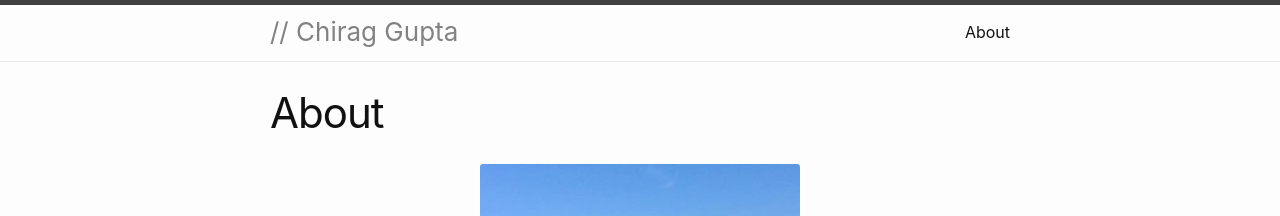
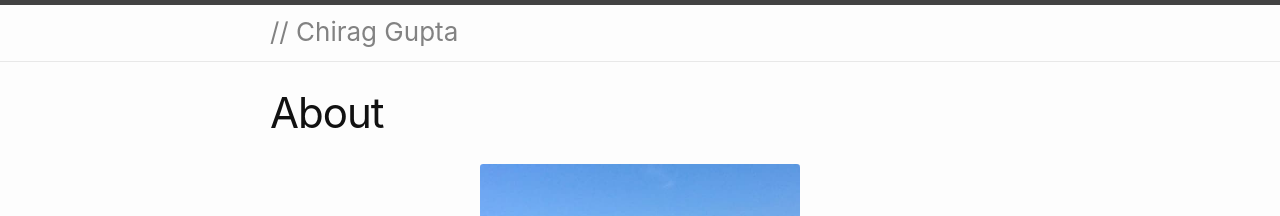
Before and after one commit to chiraggupta/ChiragGupta.com, a Jekyll site: the page built from about.md, in a window 1280 px wide. Shown: the top 216 px of the page. Built offline with Jekyll 4.4.1, drawn with Linux system fonts in a browser that asks for light colours.

Commit message:
Don't show About nav link on About page

```diff
--- a/_includes/header.html
+++ b/_includes/header.html
@@ -10,7 +10,7 @@
       <div>
         {%- for path in page_paths -%}
         {%- assign my_page = site.pages | where: "path", path | first -%}
-        {%- if my_page.title -%}
+        {%- if my_page.title and my_page.title != page.title -%}
         <a class="page-link" href="{{ my_page.url | relative_url }}">{{ my_page.title | escape }}</a>
         {%- endif -%}
         {%- endfor -%}
```
